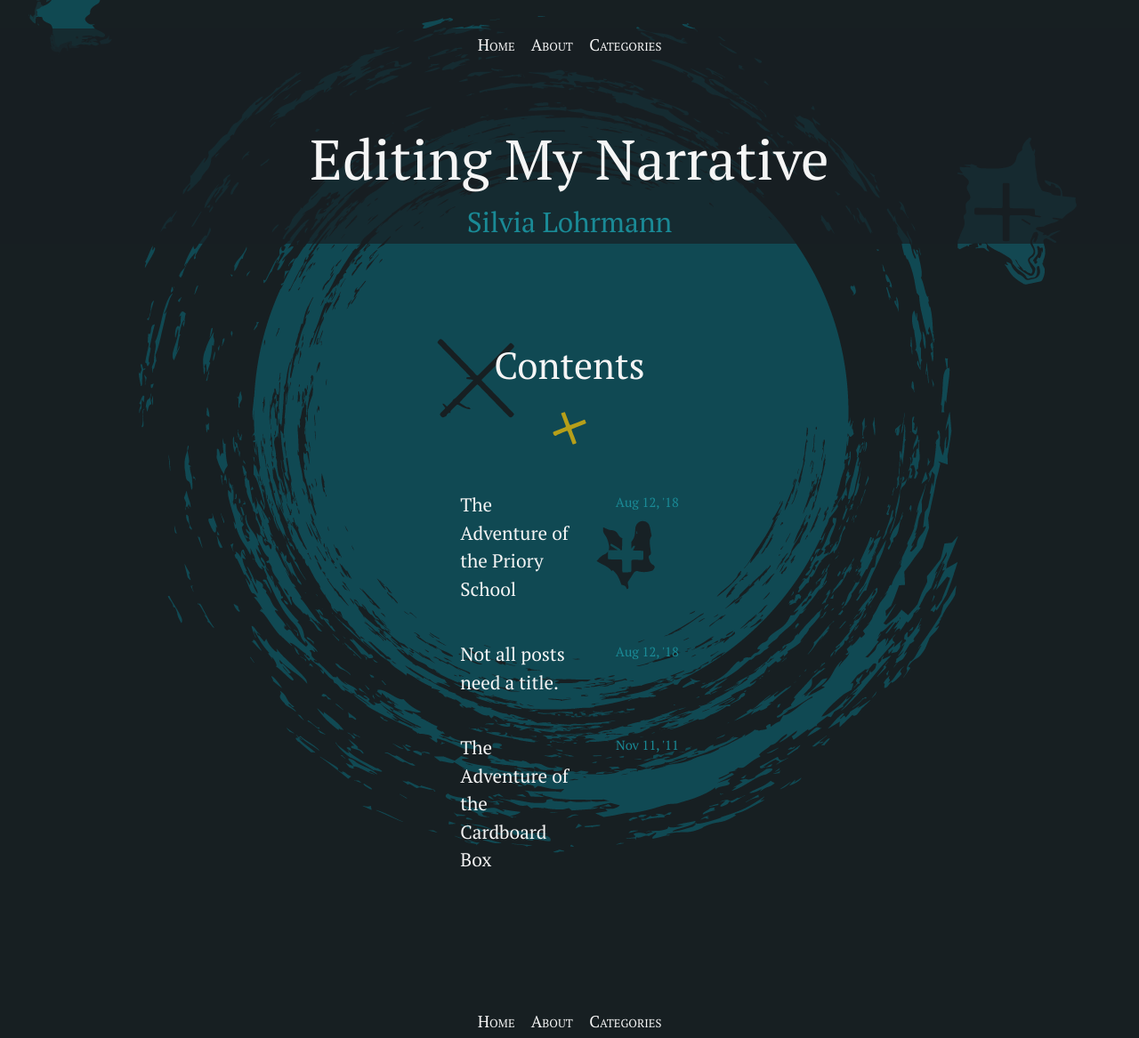
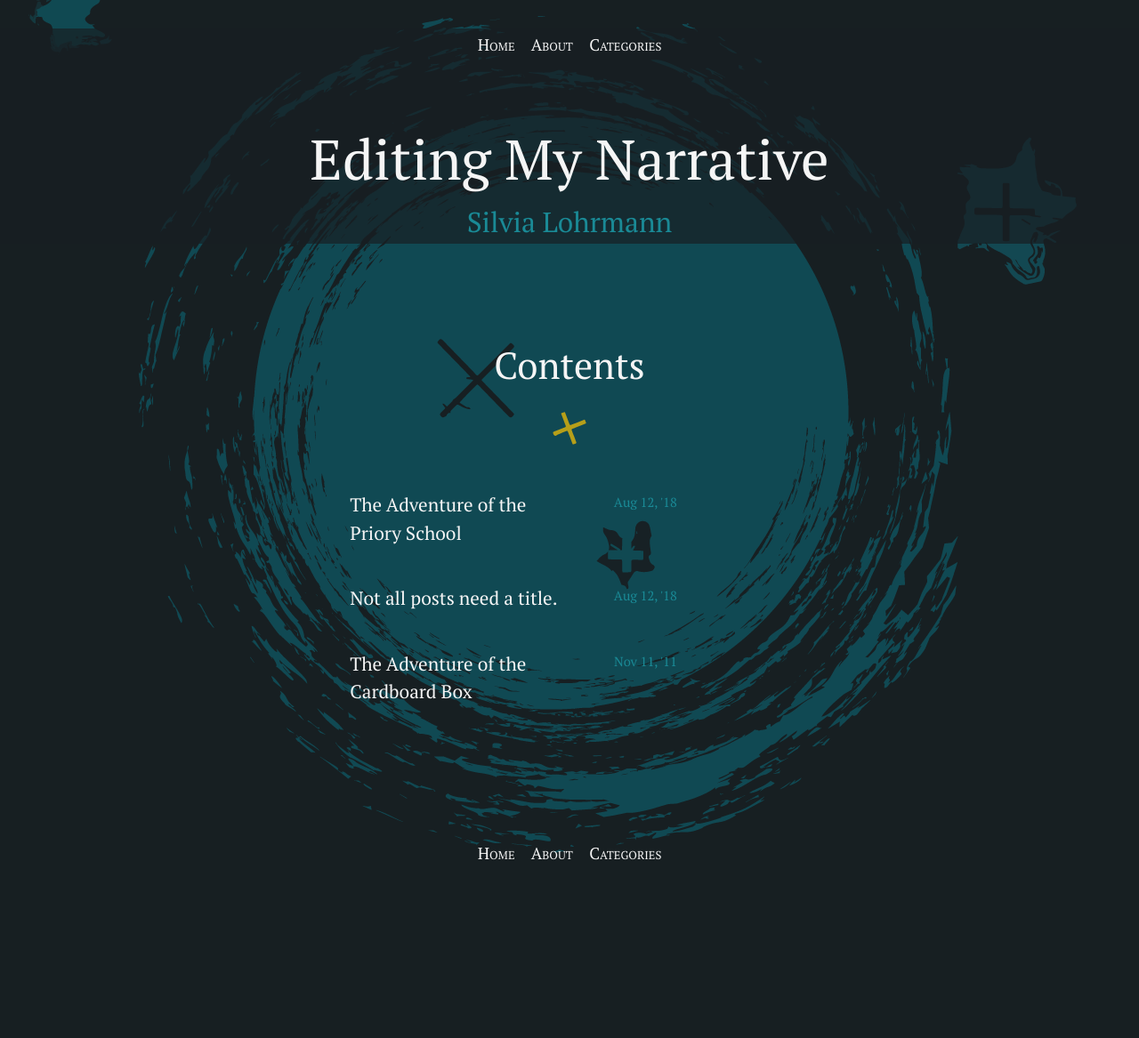
Before and after one commit to silvialohrmann/editorial, a Jekyll site: the page built from index.html, in a window 1280 px wide. Shown: the whole page at 89% size. Built offline with Jekyll 4.4.1, drawn with Linux system fonts in a browser that asks for light colours; the list of posts is cut into pages by our own code; after the commit the page ends 978 px from its top, so only the background shows below that.

Commit message:
Update _base.scss

```diff
--- a/_sass/_base.scss
+++ b/_sass/_base.scss
@@ -136,7 +136,7 @@ figcaption {
 }
 
 .home {
-  max-width: 16rem;
+  max-width: 24em;
   margin: auto;
   padding: 4em 1em;
   color: $for-dark-background;
@@ -144,6 +144,10 @@ figcaption {
     padding: 3em 1em;
   }
 }
+
+#main > ul {
+  max-width: 18em;
+  }
 
 #main .post-link, #main .pagination-next, #main .pagination-previous {
   color: $for-dark-background;
```
